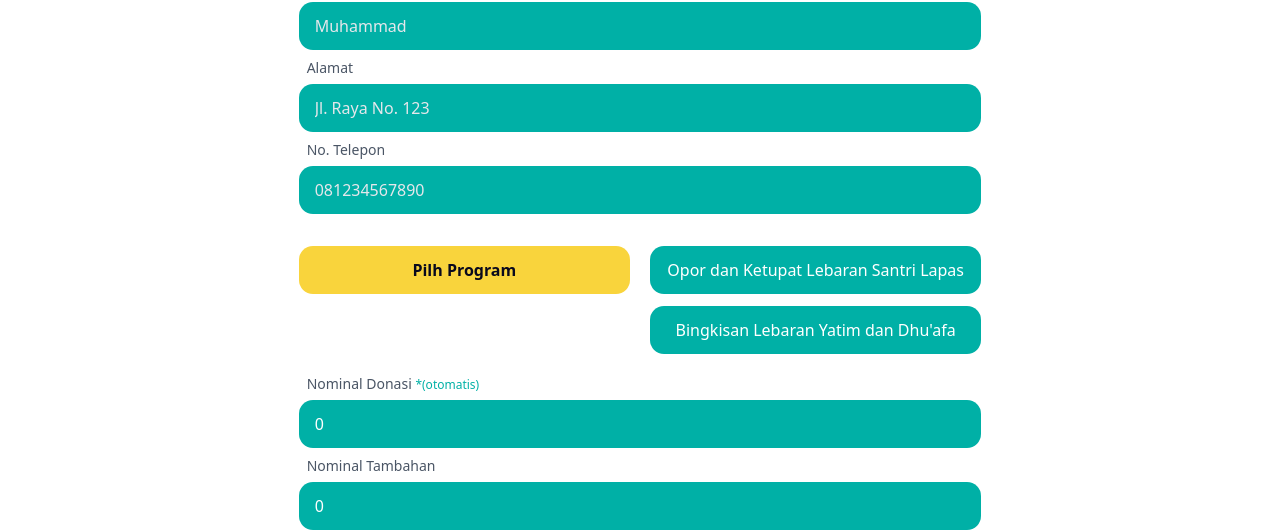
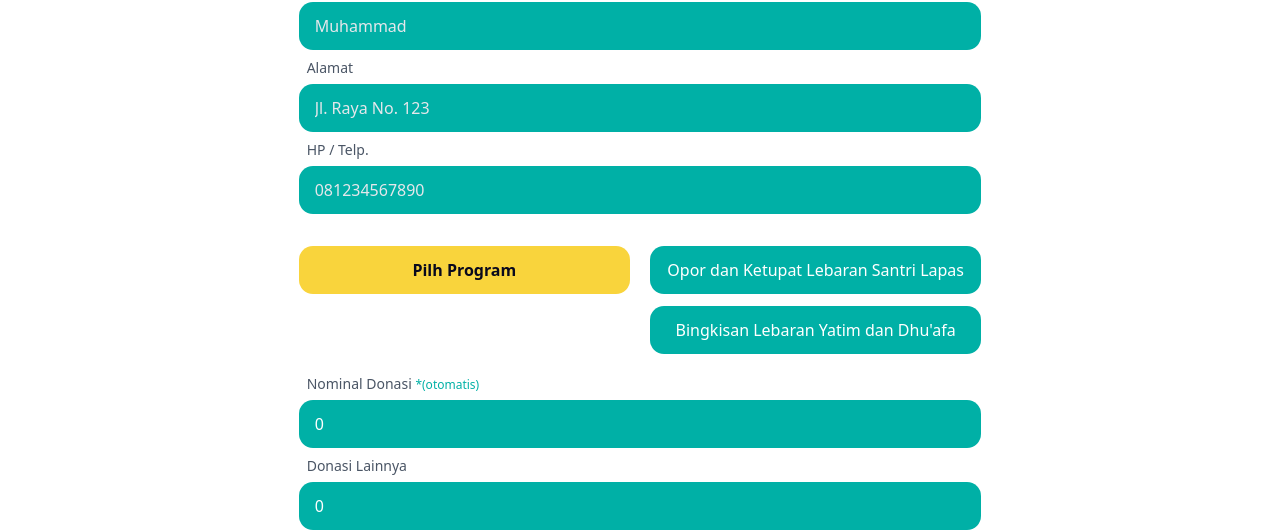
Before and after one commit to ahmadhabibi14/higive, a SvelteKit app: page / in a window 1280 px wide. Shown: the part 2043-2575 px from the top of the page. Built offline with nearby package versions, Linux system fonts and the light colour scheme.

Commit message:
[fix] form text name

```diff
--- a/src/partials/home/FormDonasi.svelte
+++ b/src/partials/home/FormDonasi.svelte
@@ -52,7 +52,7 @@ Alamat: ${alamat}
 No. Telepon: ${noTelepon}
 Program: ${program.map((p) => p.name).join(', ')}
 Nominal Donasi: Rp. ${nominalDonasi.toLocaleString('id-ID')}
-Nominal Tambahan: Rp. ${nominalTambahan.toLocaleString('id-ID')}
+Donasi Lainnya: Rp. ${nominalTambahan.toLocaleString('id-ID')}
 Total Donasi: Rp. ${(nominalDonasi + nominalTambahan).toLocaleString('id-ID')}
 Rekening Tujuan: ${rekening}`;
 
@@ -95,7 +95,7 @@ Rekening Tujuan: ${rekening}`;
 				/>
 			</div>
 			<div class="flex flex-col gap-1.5 w-full">
-				<label for="telepon" class="text-sm ml-2 text-gray-600">No. Telepon</label>
+				<label for="telepon" class="text-sm ml-2 text-gray-600">HP / Telp.</label>
 				<input
 					id="telepon"
 					placeholder="081234567890"
@@ -174,7 +174,7 @@ Rekening Tujuan: ${rekening}`;
 				/>
 			</div>
 			<div class="flex flex-col gap-1.5 w-full">
-				<label for="nominalTambahan" class="text-sm ml-2 text-gray-600">Nominal Tambahan</label>
+				<label for="nominalTambahan" class="text-sm ml-2 text-gray-600">Donasi Lainnya</label>
 				<input
 					id="nominalTambahan"
 					placeholder="100000"
```
